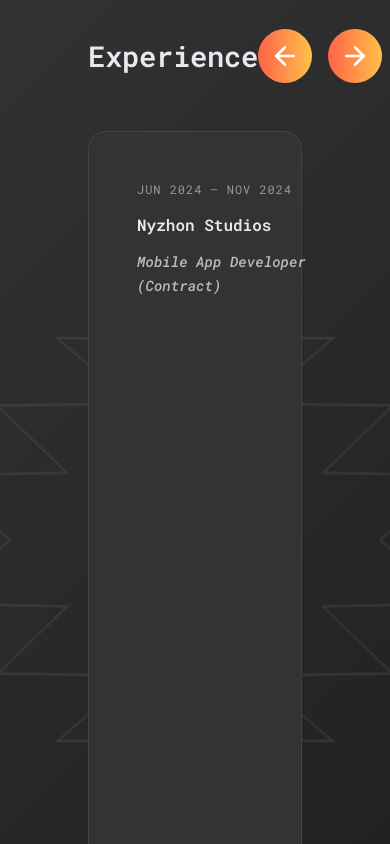
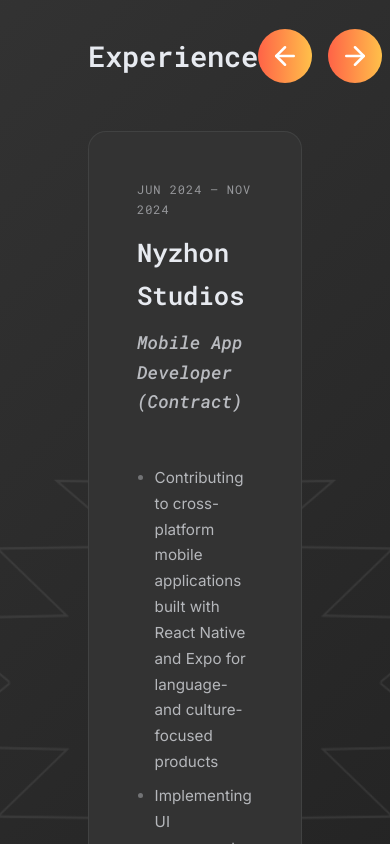
Before and after one commit to jordnlnn/dev-portfolio-26, a React (Vite) app: page / in a window 390 px wide. Shown: the part 1980-2824 px from the top of the page. Built offline with nearby package versions, Linux system fonts and the light colour scheme.

Commit message:
Refine responsive styles for tablet sized devices.

```diff
--- a/src/styles/_experience.scss
+++ b/src/styles/_experience.scss
@@ -177,3 +177,18 @@
   outline: 2px solid rgba(255, 192, 74, 0.75);
   outline-offset: 4px;
 }
+
+@media (max-width: 1000px) {
+  .experience-card {
+    display: flex;
+    flex-direction: column;
+  }
+
+  .experience-card__company {
+    font-size: var(--fs-3);
+  }
+
+  .experience-card__role {
+    font-size: var(--fs-2);
+  }
+}
--- a/src/styles/_projects.scss
+++ b/src/styles/_projects.scss
@@ -62,10 +62,8 @@
   //gap: var(--space-4);
   //margin-top: auto;
   padding-top: var(--space-4);
-  //background-color: hotpink !important;
 }
 
-/* Shared button base */
 .btn {
   //height: 42px;
   min-width: 45%;
@@ -127,4 +125,17 @@
     align-items: center;
     gap: var(--space-8);
   }
+
+  .project-card__title {
+    margin: 0;
+  }
+
+  .project-card__desc {
+    margin: var(--space-5) 0;
+  }
+
+  .project-card__actions {
+    margin: 0;
+    padding: 0;
+  }
 }
```
